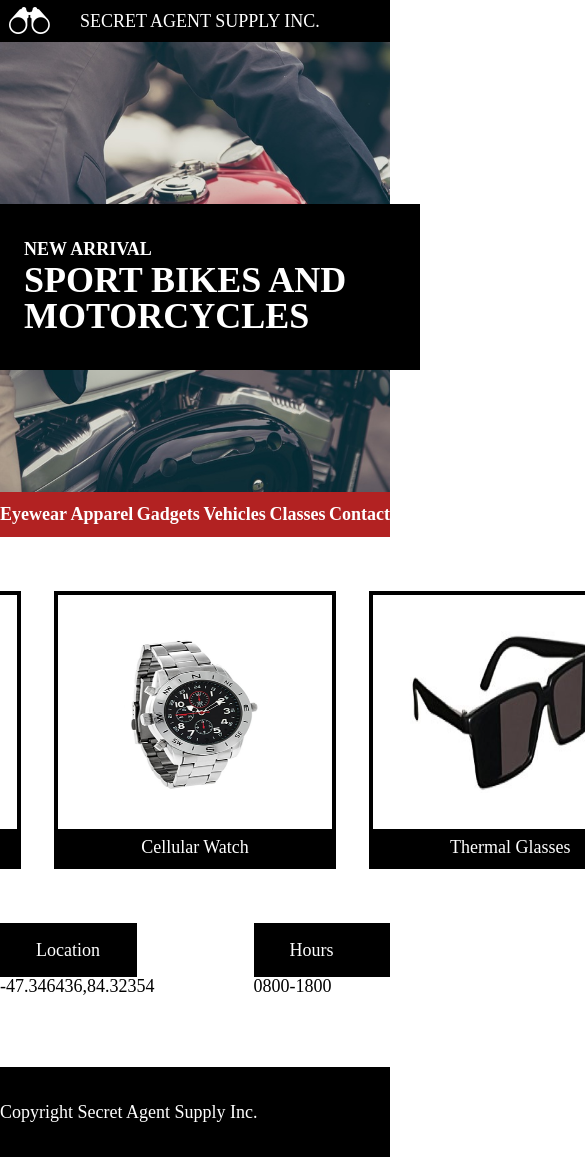
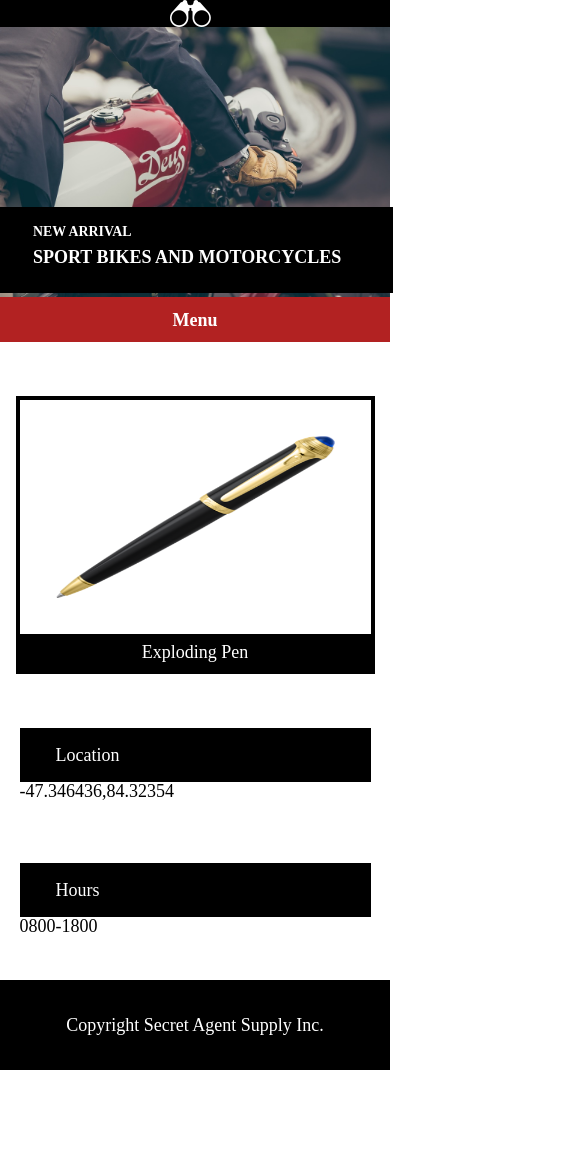
Before and after one commit to kendrajordan/SecretAgentSupply, a plain HTML site: page index.html in a window 390 px wide. Shown: the top 1157 px of the page, 585 px wide, since content can reach past the window. After the commit the page ends 1070 px from the top, so only its background shows below. Drawn offline with Linux system fonts and the light colour scheme.

Commit message:
Created media queries for 1024px and 450px

```diff
--- a/index.html
+++ b/index.html
@@ -21,6 +21,12 @@
     </div>
     <nav >
       <div class="width">
+        <div class="menu">
+          <ul>
+            <li>Menu</li>
+          </ul>
+        </div>
+      <div class="categories">
         <ul>
           <li>Eyewear</li>
           <li>Apparel</li>
@@ -30,6 +36,7 @@
           <li>Contact</li>
         </ul>
       </div>
+    </div>
     </nav>
     <div class="product-grid">
       <div class="width">
@@ -37,11 +44,11 @@
         <img src="resources/images/pen.png" alt="Exploding Pen"/>
         <h4>Exploding Pen</h4>
       </div>
-      <div class="gadget">
+      <div class="gadget hide-mobile">
         <img src="resources/images/watch.png" alt="Cellular Watch"/>
         <h4>Cellular Watch</h4>
       </div>
-      <div class="gadget">
+      <div class="gadget hide-tablet">
         <img src="resources/images/glasses.png" alt="Thermal Glassess"/>
         <h4>Thermal Glasses</h4>
       </div>
--- a/resources/css/styles.css
+++ b/resources/css/styles.css
@@ -55,7 +55,6 @@ header .width{
   padding-top: 2rem;
   padding-left:3rem;
   padding-bottom:2rem;
-  padding-right: 2rem;
   align-self: flex-start;
   justify-content: center;
 }
@@ -75,14 +74,19 @@ justify-content: center;
   background-color: firebrick;
   padding:0.75rem 0;
 }
-nav .width ul{
+nav .width .menu ul,nav .width .categories ul {
   width: 100%;
   background-color: firebrick;
   color: white;
   font-weight: bold;
   font-size: 1rem;
   display: flex;
+}
+nav .width .categories ul{
   justify-content: space-between;
+}
+nav .width .menu ul{
+  display: none;
 }
 nav ul li{
 display: inline-block;
@@ -107,8 +111,10 @@ display: inline-block;
   margin-top: 3rem;
 }
 .gadget img{
+/*  scale-down: contain;*/
   height: 9rem;
-  padding: 2rem;
+margin:2rem;
+max-width: 100% ;
 }
 .gadget h4{
   display: inline-block;
@@ -160,3 +166,78 @@ footer .width{
   justify-content: flex-start;
   align-items: center;
 }
+/*media queries*/
+@media only screen and (max-width:1024px) {
+  nav .width .categories ul{
+    display: none;
+  }
+  nav .width .menu ul{
+    display: flex;
+    justify-content: center;
+  }
+.gadget{
+ width:47%;
+  }
+.hide-tablet{
+  display:none;
+  }
+}
+@media only screen and (max-width:450px) {
+  header .width{
+    display:flex;
+    justify-content: center;
+  }
+  .company{
+    display: none;
+  }
+.MainBanner-container{
+  height:15rem;
+  width: 100%;
+}
+  .box{
+    display: flex;
+    justify-content: flex-start;
+    max-width: 100%;
+    margin-top: 10rem;
+    margin-right: 0;
+  padding-top: 1rem;
+  padding-left: 2rem;
+  padding-bottom: 1.5rem;
+  }
+  .box h3{
+    margin-bottom:.5rem;
+    font-size:0.77rem;
+    font-weight:bold;
+  }
+  .box h1{
+    font-size:1rem;
+    font-weight:bold;
+    margin-bottom: 0;
+  }
+  .product-grid .width{
+    display: flex;
+    justify-content: center;
+  }
+  .gadget{
+   width:90%;
+    }
+  .hide-mobile{
+    display:none;
+  }
+  .contact-container .width{
+    display: flex;
+    flex-direction: column;
+    align-items: center;
+    padding-bottom: 2rem;
+  }
+  .contact{
+
+    margin-bottom: 0.5rem;
+    width:90%;
+  }
+  footer .width{
+    display:flex;
+    justify-content: center;
+    align-items: center;
+  }
+}
```
Lines whose indentation alone changed are shown as unchanged.
